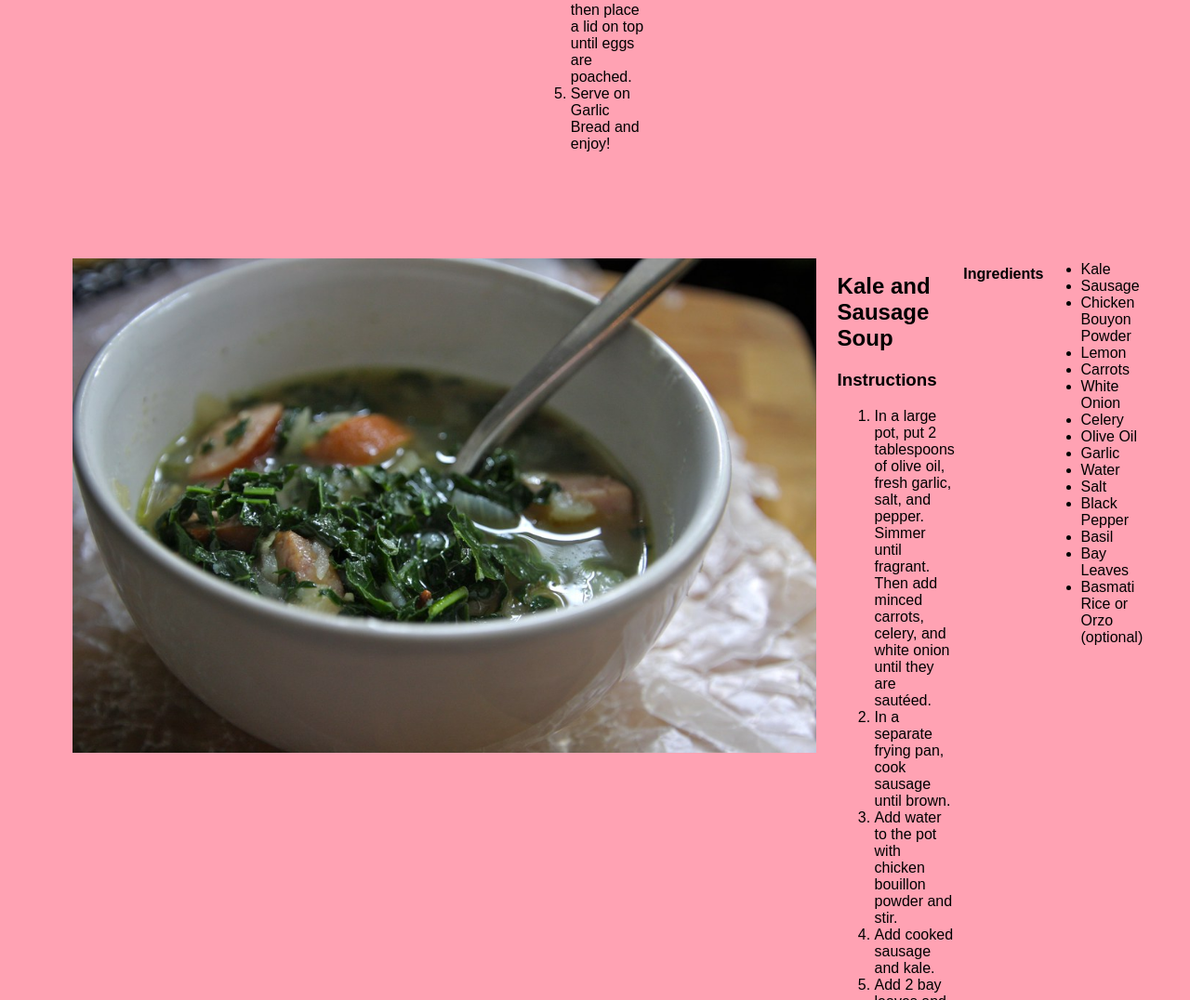
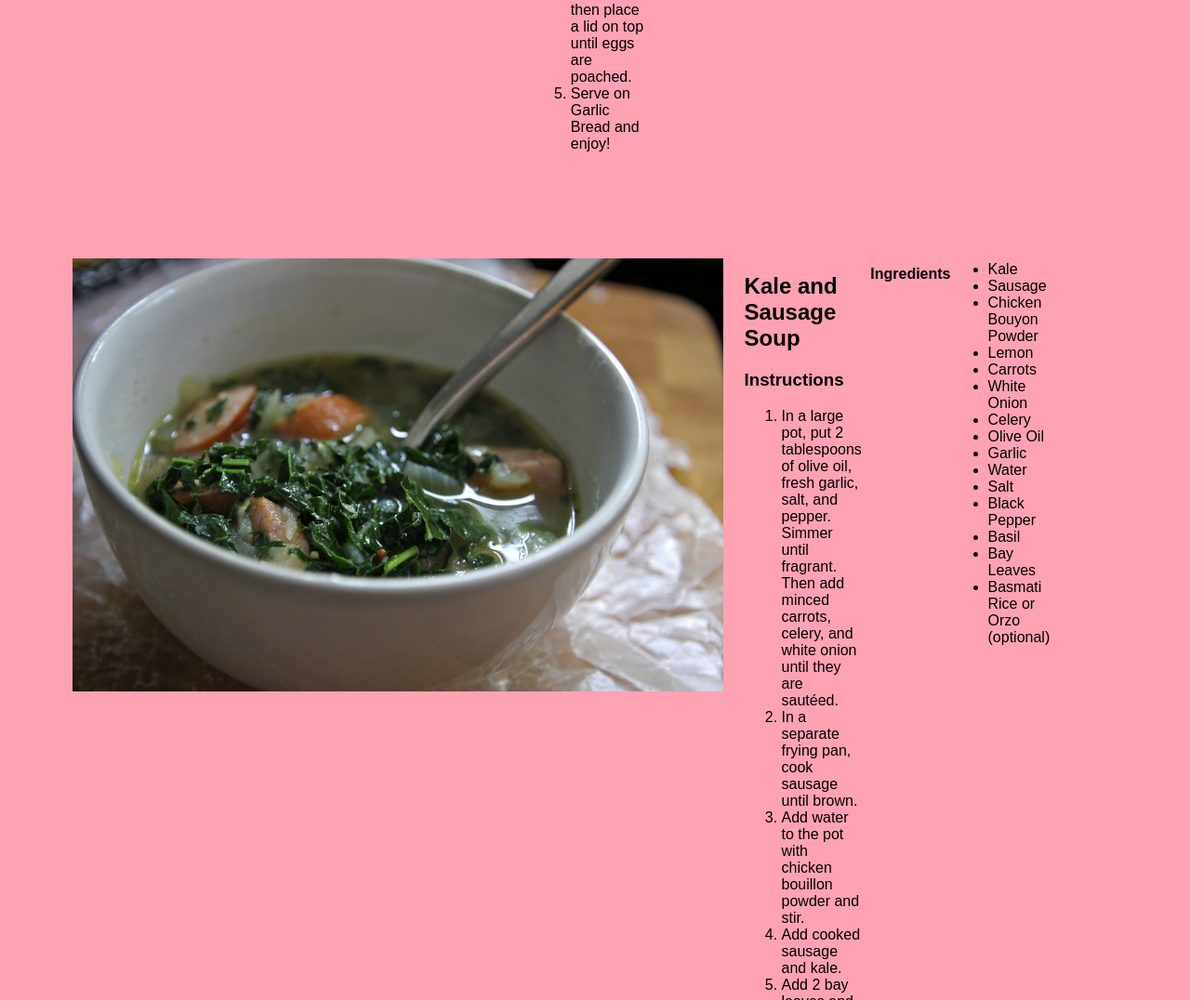
Before and after one commit to kkelly03-su/ist263, a plain HTML site: page Project/project5/recipe1.html in a window 1280 px wide. Shown: the part 1032-2108 px from the top of the page at 93% size. Drawn offline with Linux system fonts and the light colour scheme.

Commit message:
Update recipe1.html

```diff
--- a/Project/project5/recipe1.html
+++ b/Project/project5/recipe1.html
@@ -89,7 +89,7 @@
             padding: 2px;
         }
         .kale {
-            width: 800px;
+            width: 700px;
             height:fit-content;
             padding: 2px;
             margin: 3%;
@@ -103,6 +103,7 @@
             max-width: 100%;
         }
         .kale2 {
+            display: block;
             padding: 2%;
             margin: 2px;
         }
```
